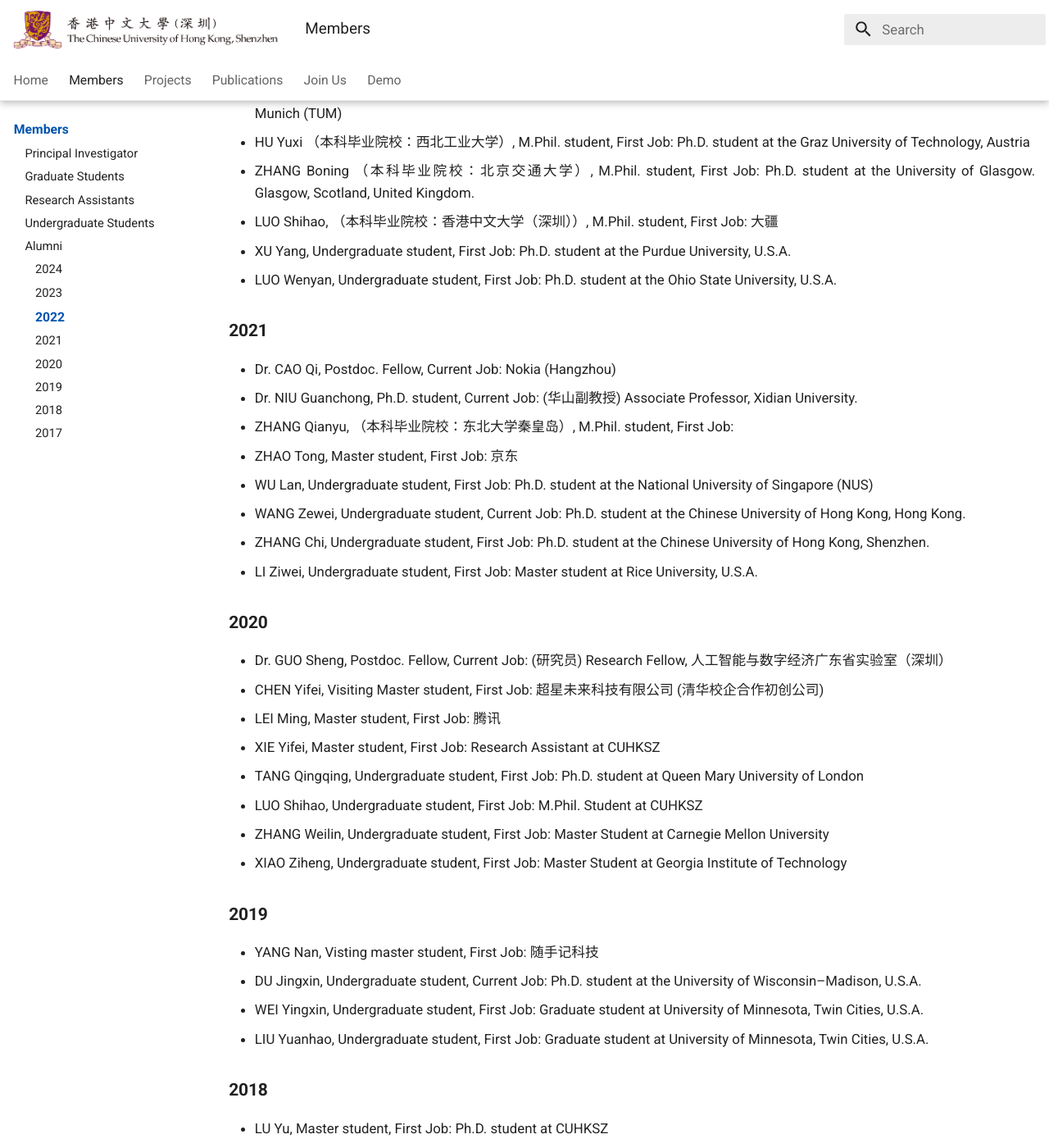
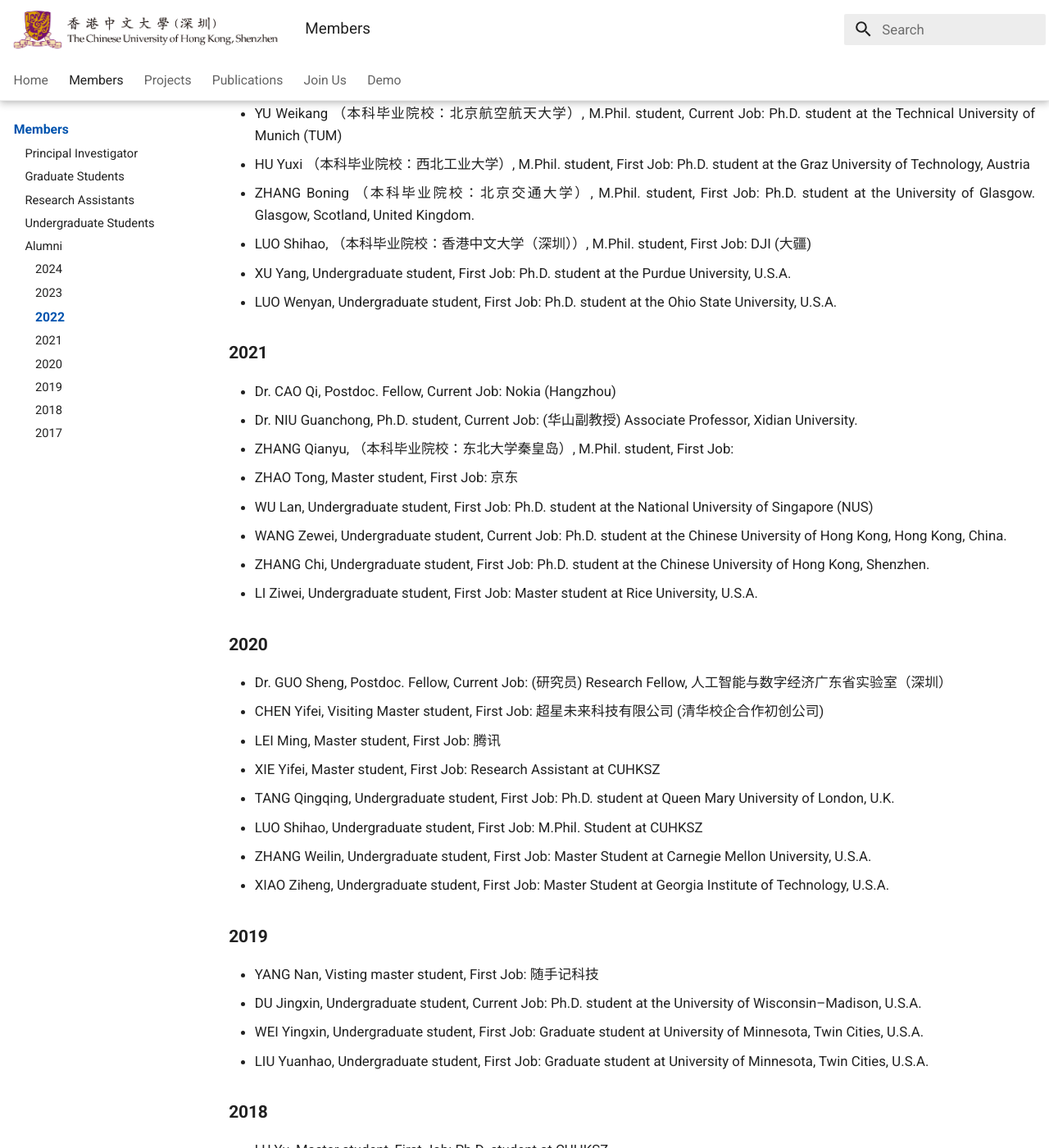
Before and after one commit to Traffic-Alpha/Sensing-Communication4Smart-City, an MkDocs documentation site: the page built from docs/members.md, in a window 1280 px wide and 1400 px high, scrolled down 3110 px. Shown: the whole window at 82% size. Built offline with MkDocs 1.6.1 and Material for MkDocs 9.7.7, drawn with Linux system fonts in a browser that asks for light colours; some of the changed text lies outside the part shown.

```diff
--- a/docs/members.md
+++ b/docs/members.md
@@ -153,7 +153,7 @@
 - YU Weikang （本科毕业院校：北京航空航天大学）, M.Phil. student, Current Job: Ph.D. student at the Technical University of Munich (TUM)
 - HU Yuxi （本科毕业院校：西北工业大学）, M.Phil. student, First Job: Ph.D. student at the Graz University of Technology, Austria
 - ZHANG Boning （本科毕业院校：北京交通大学）, M.Phil. student, First Job: Ph.D. student at the University of Glasgow. Glasgow, Scotland, United Kingdom.
-- LUO Shihao, （本科毕业院校：香港中文大学（深圳））, M.Phil. student, First Job: 大疆
+- LUO Shihao, （本科毕业院校：香港中文大学（深圳））, M.Phil. student, First Job: DJI (大疆)
 - XU Yang, Undergraduate student, First Job: Ph.D. student at the Purdue University, U.S.A.
 - LUO Wenyan, Undergraduate student, First Job: Ph.D. student at the Ohio State University, U.S.A.
 ### **2021**
@@ -162,7 +162,7 @@
 - ZHANG Qianyu, （本科毕业院校：东北大学秦皇岛）, M.Phil. student, First Job:
 - ZHAO Tong, Master student, First Job: 京东
 - WU Lan, Undergraduate student, First Job: Ph.D. student at the National University of Singapore (NUS)
-- WANG Zewei, Undergraduate student, Current Job: Ph.D. student at the Chinese University of Hong Kong, Hong Kong.
+- WANG Zewei, Undergraduate student, Current Job: Ph.D. student at the Chinese University of Hong Kong, Hong Kong, China.
 - ZHANG Chi, Undergraduate student, First Job: Ph.D. student at the Chinese University of Hong Kong, Shenzhen.
 - LI Ziwei, Undergraduate student, First Job: Master student at Rice University, U.S.A.
 ### **2020**
@@ -170,10 +170,10 @@
 - CHEN Yifei, Visiting Master student, First Job: 超星未来科技有限公司 (清华校企合作初创公司)
 - LEI Ming, Master student, First Job: 腾讯
 - XIE Yifei, Master student, First Job: Research Assistant at CUHKSZ
-- TANG Qingqing, Undergraduate student, First Job: Ph.D. student at Queen Mary University of London
+- TANG Qingqing, Undergraduate student, First Job: Ph.D. student at Queen Mary University of London, U.K.
 - LUO Shihao, Undergraduate student, First Job: M.Phil. Student at CUHKSZ
-- ZHANG Weilin, Undergraduate student, First Job: Master Student at Carnegie Mellon University
-- XIAO Ziheng, Undergraduate student, First Job: Master Student at Georgia Institute of Technology
+- ZHANG Weilin, Undergraduate student, First Job: Master Student at Carnegie Mellon University, U.S.A.
+- XIAO Ziheng, Undergraduate student, First Job: Master Student at Georgia Institute of Technology, U.S.A.
 
 ### **2019**
 - YANG Nan, Visting master student, First Job: 随手记科技
```
Also changed, not shown: other parts of docs/members.md (+1 -1 lines), docs/index.md (+1 -1 lines), docs/pubs.md (+2 -1 lines).
